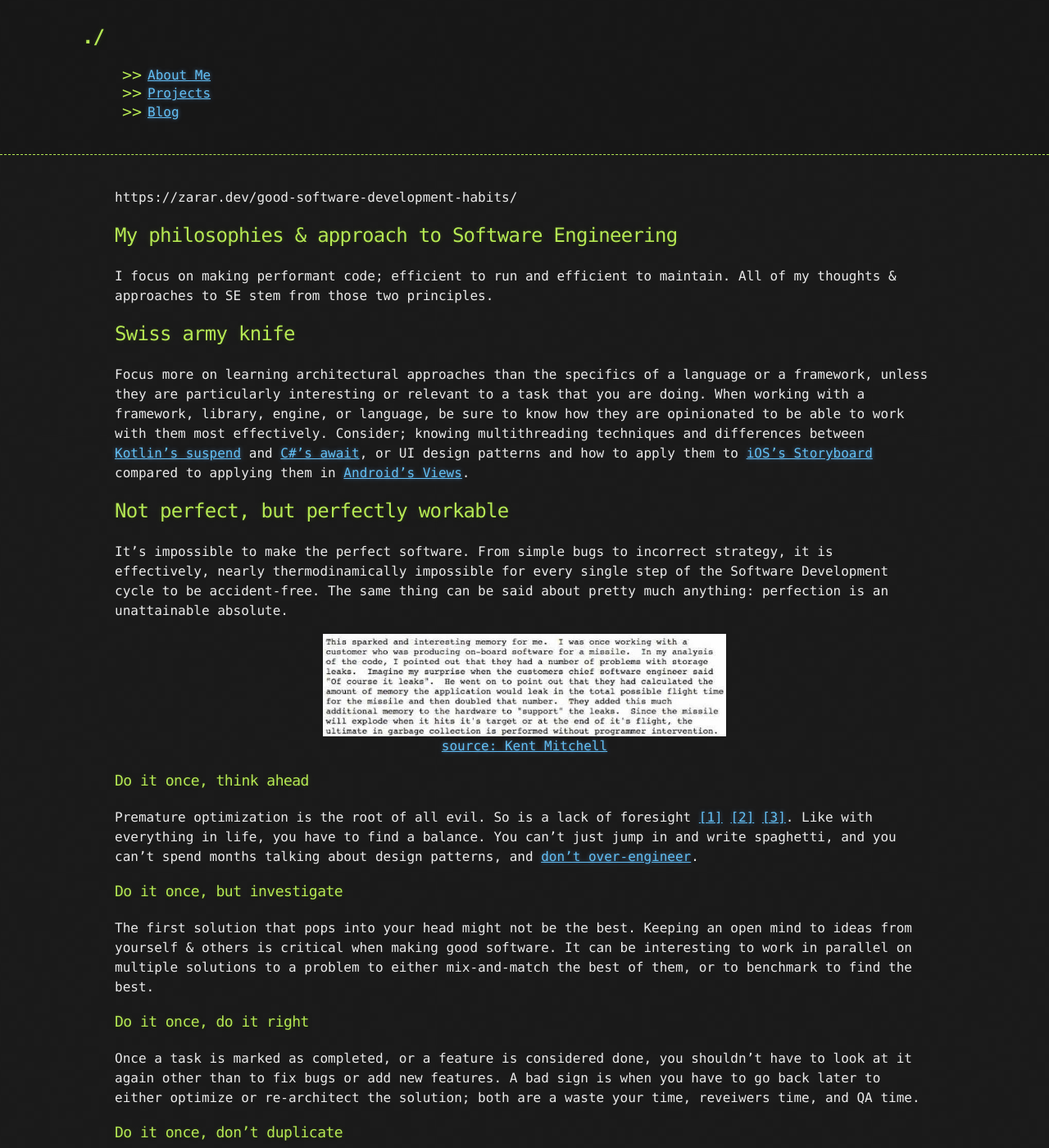
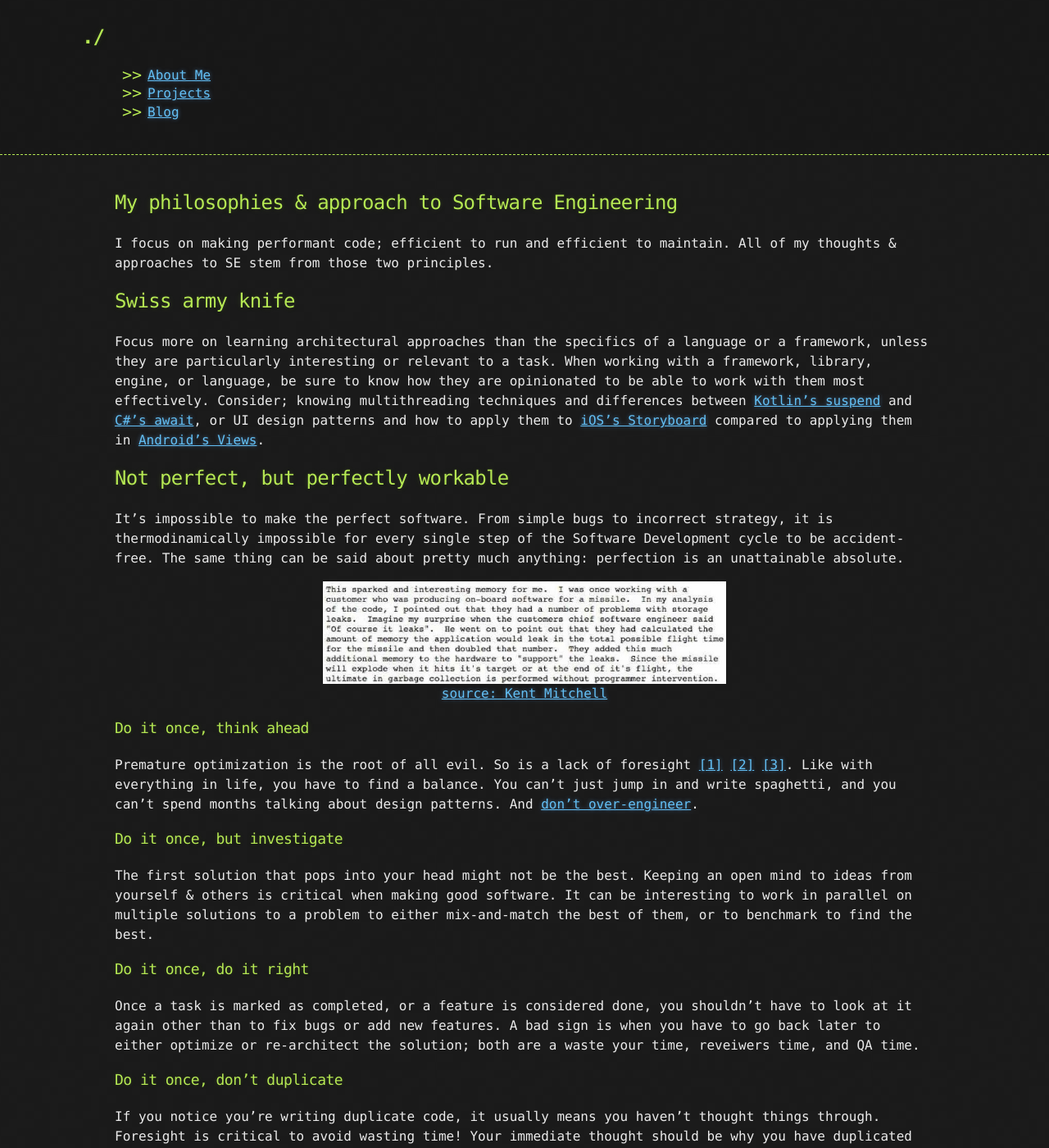
Before and after one commit to HubbleCommand/HubbleCommand.github.io, a Jekyll site: the page built from about/index.md, in a window 1280 px wide and 1400 px high. Shown: the whole window at 82% size. Built offline with Jekyll 4.4.1, drawn with Linux system fonts in a browser that asks for light colours; nearby versions of some CDN libraries; some of the changed text lies outside the part shown.

Commit message:
about formatting + habits

```diff
--- a/about/index.md
+++ b/about/index.md
@@ -2,8 +2,6 @@
 layout: default
 title: About
 ---
-
-https://zarar.dev/good-software-development-habits/
 
 ## My philosophies & approach to Software Engineering
 
@@ -11,11 +9,24 @@
 
 
 ## Swiss army knife
-Focus more on learning architectural approaches than the specifics of a language or a framework, unless they are particularly interesting or relevant to a task that you are doing. When working with a framework, library, engine, or language, be sure to know how they are opinionated to be able to work with them most effectively. Consider; knowing multithreading techniques and differences between [Kotlin's suspend](https://kotlinlang.org/docs/async-programming.html#futures-promises-and-others) and [C#'s await](https://learn.microsoft.com/en-us/dotnet/csharp/asynchronous-programming/async-scenarios), or UI design patterns and how to apply them to [iOS's Storyboard](https://developer.apple.com/library/archive/documentation/General/Conceptual/Devpedia-CocoaApp/Storyboard.html) compared to applying them in [Android's Views](https://developer.android.com/develop/ui/views/layout/declaring-layout).
+
+[kotlin]: https://kotlinlang.org/docs/async-programming.html#futures-promises-and-others
+[csharp]: https://learn.microsoft.com/en-us/dotnet/csharp/asynchronous-programming/async-scenarios
+[storyboard]: https://developer.apple.com/library/archive/documentation/General/Conceptual/Devpedia-CocoaApp/Storyboard.html
+[views]: https://developer.android.com/develop/ui/views/layout/declaring-layout
+
+Focus more on learning architectural approaches than the specifics of a language or a framework, unless they are particularly interesting or relevant to a task.
+When working with a framework, library, engine, or language, be sure to know how they are opinionated to be able to work with them most effectively.
+Consider; knowing multithreading techniques and differences between  [Kotlin's suspend][kotlin] and [C#'s await][csharp],
+or UI design patterns and how to apply them to
+[iOS's Storyboard][storyboard] compared to applying them in [Android's Views][views].
 
 
 ## Not perfect, but perfectly workable
-It's impossible to make the perfect software. From simple bugs to incorrect strategy, it is effectively, nearly thermodinamically impossible for every single step of the Software Development cycle to be accident-free. The same thing can be said about pretty much anything: perfection is an unattainable absolute.
+
+It's impossible to make the perfect software.
+From simple bugs to incorrect strategy, it is thermodinamically impossible for every single step of the Software Development cycle to be accident-free.
+The same thing can be said about pretty much anything: perfection is an unattainable absolute.
 
 <figure>
 <img style="margin: auto; display: block;" src="/assets/images/missile_memleak.jpg" height="125"/>
```
Also changed, not shown: other parts of about/index.md (+23 -4 lines).
